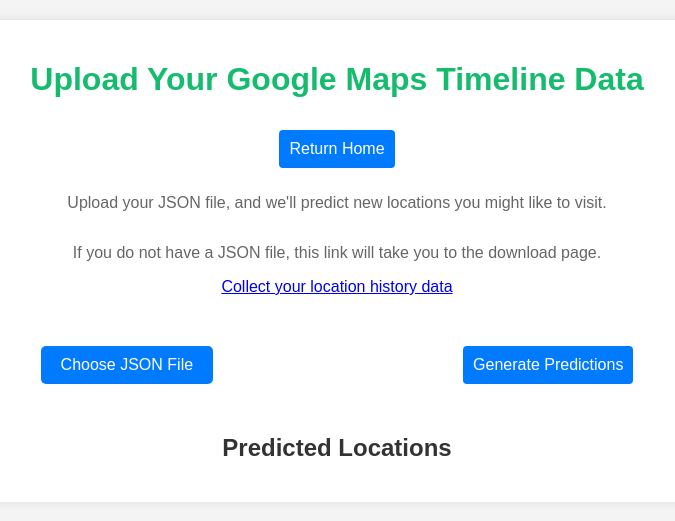
After one commit to epicpeep456/WinterHackathon2025, a Flask app: page /predictions in a window 1280 px wide. The commit adds this page. Shown: the top 521 px of the page, without its empty margins (303-978 px from the left). Run offline with Flask 3, Linux system fonts and the light colour scheme.

Commit message:
Arron/ai predictor frontend + a couple aesthetic changes (#2)
* temporarily adding so that I can debug on desktop.

* Fixed the new page population error

* removed the redundant Styles.css

* Worked on aesthetics for everything

---------

Co-authored-by: Arron <1042732@lwsd.org>

```diff
--- a/app.py
+++ b/app.py
@@ -76,6 +76,9 @@
     resources = ResourceFinder.get_resources(zip_code)
     return jsonify(resources)
 
+@app.route("/predictions")
+def get_predictions():
+    return render_template('Predictions.html')
 
 if __name__ == "__main__":
     app.run(debug=True)
--- a/static/styles.css
+++ b/static/styles.css
@@ -8,17 +8,42 @@
     align-items: center;
 }
 
-h1, h2 {
+h2 {
     color: #333;
 }
 
-#user-details, #resources-list, #map, #resource-details, #add-resource {
+h1 {
+    color: #15BC6E;
+}
+
+
+#user-details, #resources-list, #map, #resource-details, #add-resource, #go-to-loc-predict {
     width: 80%;
     margin: 20px 0;
     background-color: #fff;
     padding: 20px;
     border-radius: 8px;
     box-shadow: 0 0 10px rgba(0, 0, 0, 0.1);
+}
+
+
+#centered_button{
+    width: 80%;
+    margin: 20px 0;
+    background-color: #fff;
+    padding: 20px;
+    border-radius: 8px;
+    box-shadow: 0 0 10px rgba(0, 0, 0, 0.1);
+    display: flex;
+    justify-content: center;
+    align-items: center;
+}
+#pln_centered_button{
+    margin: 20px 125px;
+    margin-bottom: 0px;
+    display: flex;
+    justify-content: center;
+    align-items: center;
 }
 
 #map {
@@ -55,3 +80,59 @@
     margin: 5px 0;
     font-size: 16px;
 }
+
+.container {
+    background: white;
+    padding: 20px;
+    border-radius: 10px;
+    box-shadow: 0 0 10px rgba(0, 0, 0, 0.1);
+    max-width: 500px;
+    margin: auto;
+}
+
+.predict_container {
+    background: white;
+    padding: 20px;
+    border-radius: 10px;
+    box-shadow: 0 0 10px rgba(0, 0, 0, 0.1);
+    margin: auto;
+    display: grid;
+    place-items: center;
+    text-align: center;
+}
+
+
+p {
+    color: #666;
+}
+
+.custom-file-upload {
+    display: inline-block;
+    padding: 10px 20px;
+    background: #007bff;
+    color: white;
+    border-radius: 5px;
+    cursor: pointer;
+}
+
+input[type="file"] {
+    display: none;
+}
+
+
+#predictions {
+    margin-top: 20px;
+    text-align: left;
+}
+
+ul {
+    list-style-type: none;
+    padding: 0;
+}
+
+li {
+    background: #f9f9f9;
+    padding: 10px;
+    margin: 5px 0;
+    border-radius: 5px;
+}
--- /dev/null
+++ b/templates/Predictions.html
@@ -0,0 +1,41 @@
+<!DOCTYPE html>
+<html lang="en">
+
+<head>
+    <meta charset="UTF-8">
+    <meta name="viewport" content="width=device-width, initial-scale=1.0">
+    <title>Location Prediction</title>
+    <link rel="stylesheet" href="{{ url_for('static', filename='styles.css') }}">
+</head>
+
+<body>
+    <div class="predict_container">
+        <h1>Upload Your Google Maps Timeline Data</h1>
+        <button onclick="window.location.href='/'">Return Home</button>
+        <p>Upload your JSON file, and we'll predict new locations you might like to visit.</p>
+
+        <p>If you do not have a JSON file, this link will take you to the download page.</p>
+
+        <a href="https://takeout.google.com/settings/takeout/custom/location_history" target="_blank">Collect your location history data</a>
+
+        <div id="pln_centered_button">
+            <div id="pln_centered_button">
+                <label for="file-upload" class="custom-file-upload">
+                    Choose JSON File
+                </label>
+                <input type="file" id="file-upload" accept=".json">
+            </div>
+
+            <div id="pln_centered_button"><button id="process-btn">Generate Predictions</button></div>
+        </div>
+
+        <div id="predictions">
+            <h2>Predicted Locations</h2>
+            <ul id="locations-list">
+                <!-- Predicted locations will be listed here -->
+            </ul>
+        </div>
+    </div>
+</body>
+
+</html>
```
Also changed, not shown: templates/index.html (+20 -2 lines).
